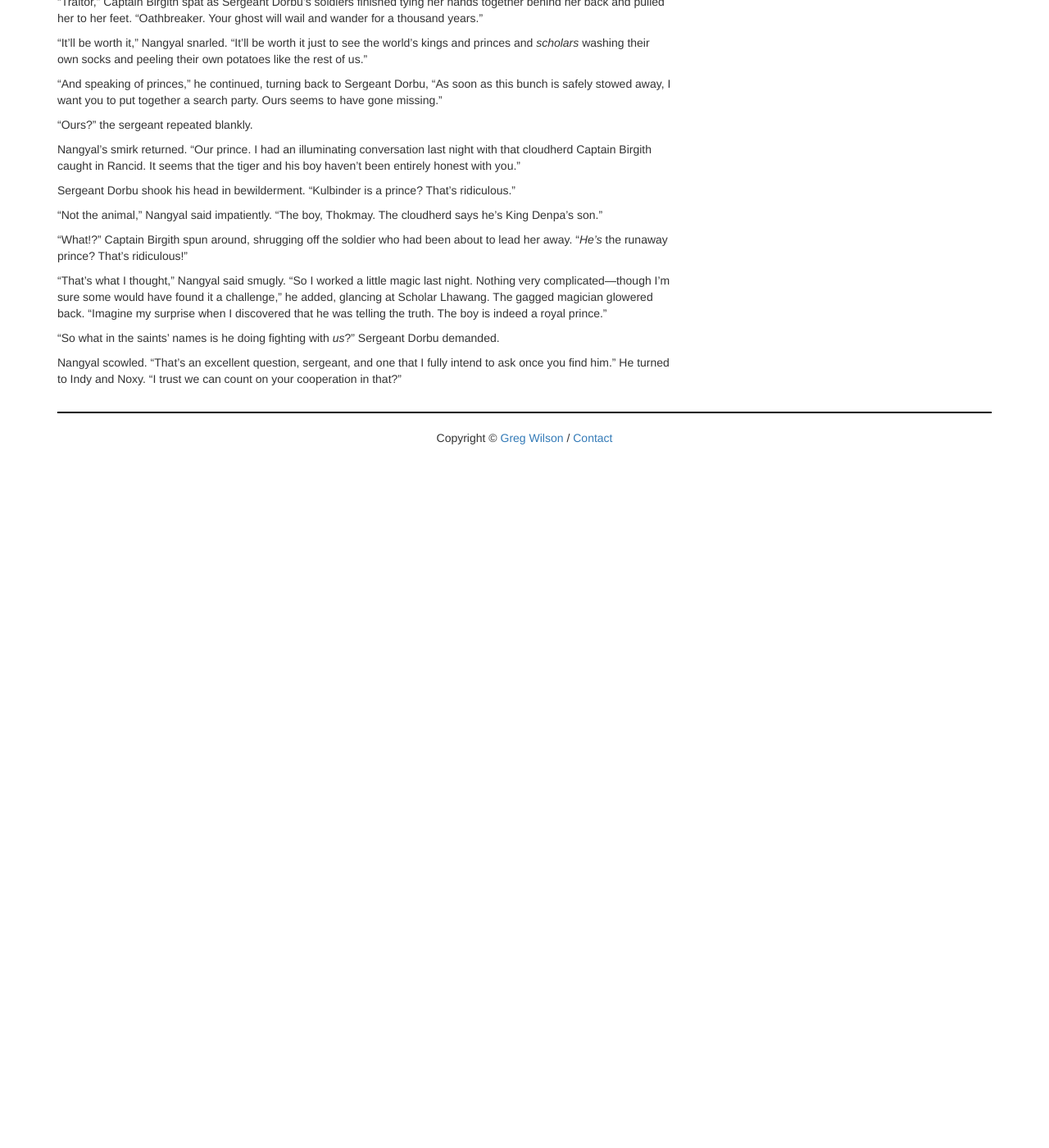
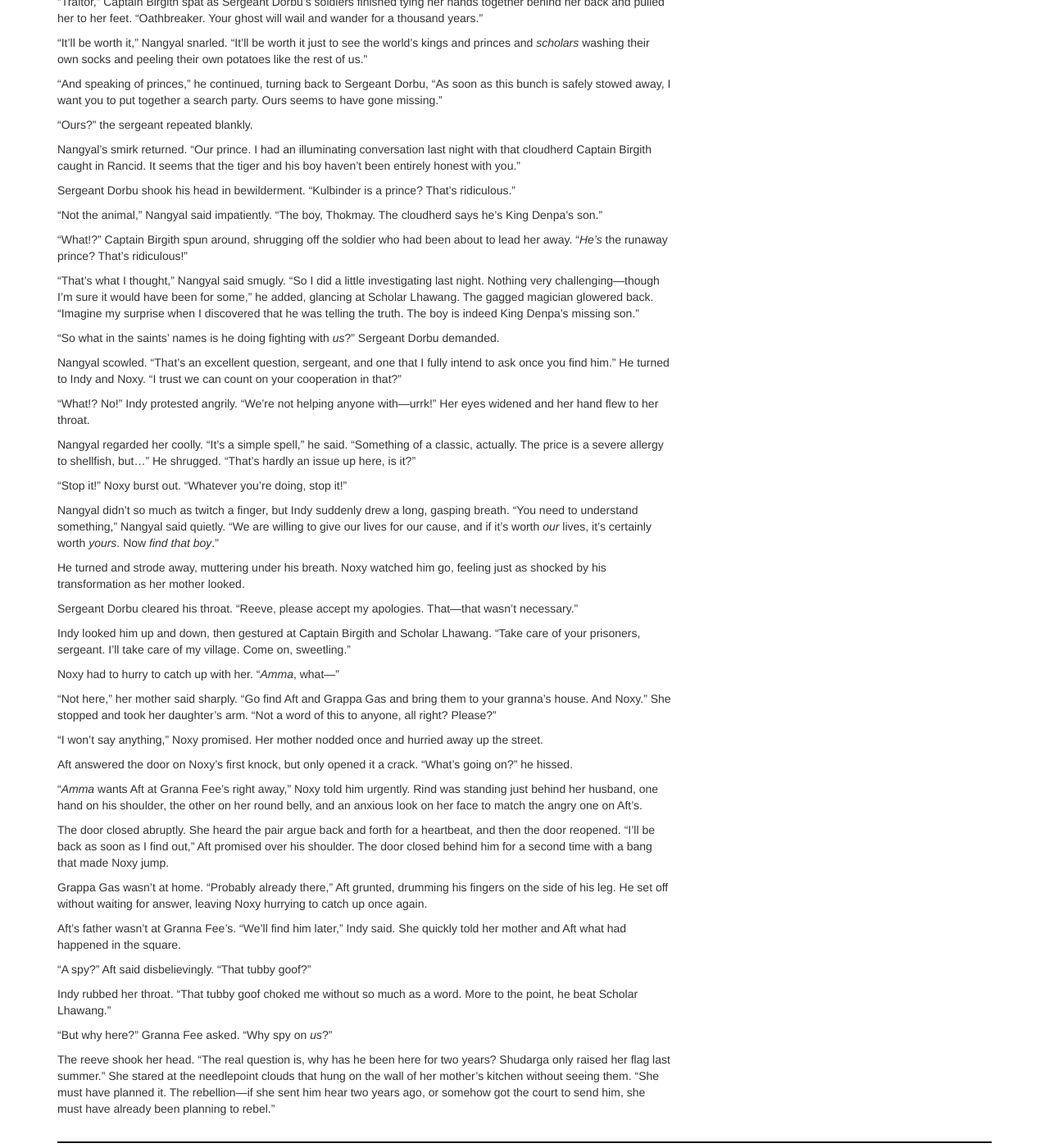
Before and after one commit to gvwilson/sensibleadventures, a Jekyll site: the page built from cloudherd-tigers-boy/cloudherd-tigers-boy.md, in a window 1280 px wide and 1400 px high, scrolled down 47961 px. Shown: the whole window at 82% size. Built offline with Jekyll 4.4.1, drawn with Linux system fonts in a browser that asks for light colours; nearby versions of some CDN libraries; library files that are not in the unit come from our copies; before the commit the page ends 48515 px from its top, so only the background shows below that.

Commit message:
cloudherd-tigers-boy.md 34078 27.0% +528

```diff
--- a/cloudherd-tigers-boy/cloudherd-tigers-boy.md
+++ b/cloudherd-tigers-boy/cloudherd-tigers-boy.md
@@ -3664,11 +3664,11 @@
 "What!?" Captain Birgith spun around, shrugging off the soldier who had been
 about to lead her away.  "*He's* the runaway prince?  That's ridiculous!"
 
-"That's what I thought," Nangyal said smugly.  "So I worked a little magic last
-night.  Nothing very complicated---though I'm sure some would have found it a
-challenge," he added, glancing at Scholar Lhawang.  The gagged magician glowered
+"That's what I thought," Nangyal said smugly.  "So I did a little investigating
+last night.  Nothing very challenging---though I'm sure it would have been for
+some," he added, glancing at Scholar Lhawang.  The gagged magician glowered
 back.  "Imagine my surprise when I discovered that he was telling the truth.
-The boy is indeed a royal prince."
+The boy is indeed King Denpa's missing son."
 
 "So what in the saints' names is he doing fighting with *us*?" Sergeant Dorbu
 demanded.
@@ -3676,3 +3676,69 @@
 Nangyal scowled.  "That's an excellent question, sergeant, and one that I fully
 intend to ask once you find him."  He turned to Indy and Noxy.  "I trust we can
 count on your cooperation in that?"
+
+"What!? No!" Indy protested angrily.  "We're not helping anyone with---urrk!"
+Her eyes widened and her hand flew to her throat.
+
+Nangyal regarded her coolly.  "It's a simple spell," he said.  "Something of a
+classic, actually.  The price is a severe allergy to shellfish, but..."  He
+shrugged.  "That's hardly an issue up here, is it?"
+
+"Stop it!" Noxy burst out.  "Whatever you're doing, stop it!"
+
+Nangyal didn't so much as twitch a finger, but Indy suddenly drew a long,
+gasping breath.  "You need to understand something," Nangyal said quietly.  "We
+are willing to give our lives for our cause, and if it's worth *our* lives, it's
+certainly worth *yours*.  Now *find that boy*."
+
+He turned and strode away, muttering under his breath.  Noxy watched him go,
+feeling just as shocked by his transformation as her mother looked.
+
+Sergeant Dorbu cleared his throat.  "Reeve, please accept my apologies.
+That---that wasn't necessary."
+
+Indy looked him up and down, then gestured at Captain Birgith and Scholar
+Lhawang.  "Take care of your prisoners, sergeant.  I'll take care of my
+village.  Come on, sweetling."
+
+Noxy had to hurry to catch up with her.  "*Amma*, what---"
+
+"Not here," her mother said sharply.  "Go find Aft and Grappa Gas and bring them
+to your granna's house.  And Noxy."  She stopped and took her daughter's arm.
+"Not a word of this to anyone, all right?  Please?"
+
+"I won't say anything," Noxy promised.  Her mother nodded once and hurried
+away up the street.
+
+Aft answered the door on Noxy's first knock, but only opened it a crack.
+"What's going on?" he hissed.
+
+"*Amma* wants Aft at Granna Fee's right away," Noxy told him urgently.  Rind was
+standing just behind her husband, one hand on his shoulder, the other on her
+round belly, and an anxious look on her face to match the angry one on Aft's.
+
+The door closed abruptly.  She heard the pair argue back and forth for a
+heartbeat, and then the door reopened.  "I'll be back as soon as I find out,"
+Aft promised over his shoulder.  The door closed behind him for a second time
+with a bang that made Noxy jump.
+
+Grappa Gas wasn't at home.  "Probably already there," Aft grunted, drumming his
+fingers on the side of his leg.  He set off without waiting for answer, leaving
+Noxy hurrying to catch up once again.
+
+Aft's father wasn't at Granna Fee's.  "We'll find him later," Indy said.  She
+quickly told her mother and Aft what had happened in the square.
+
+"A spy?" Aft said disbelievingly.  "That tubby goof?"
+
+Indy rubbed her throat.  "That tubby goof choked me without so much as a word.
+More to the point, he beat Scholar Lhawang."
+
+"But why here?" Granna Fee asked.  "Why spy on *us*?"
+
+The reeve shook her head.  "The real question is, why has he been here for two
+years?  Shudarga only raised her flag last summer."  She stared at the
+needlepoint clouds that hung on the wall of her mother's kitchen without seeing
+them.  "She must have planned it.  The rebellion---if she sent him hear two
+years ago, or somehow got the court to send him, she must have already been
+planning to rebel."
```
